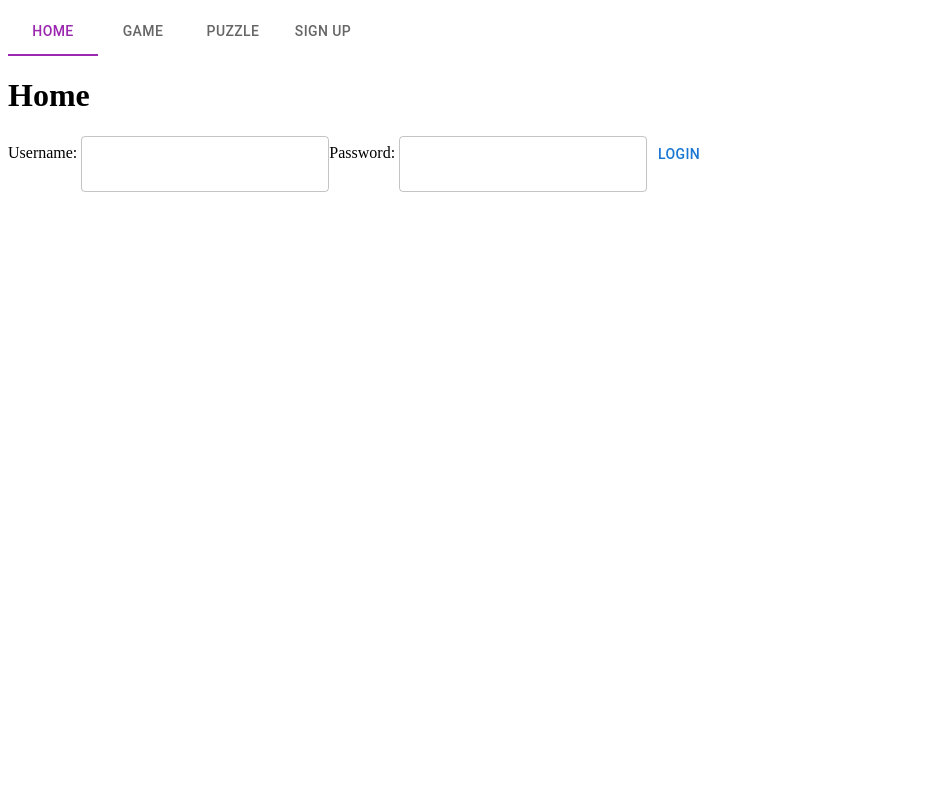
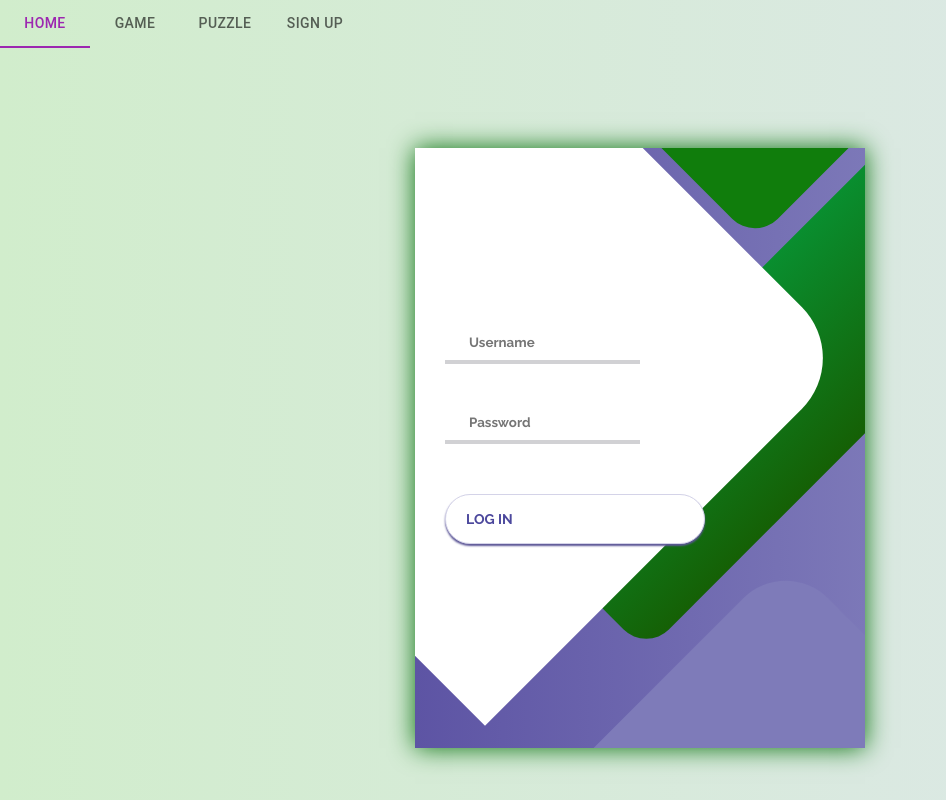
Before and after one commit to ioanstoica/HackITall2023, a React (Create React App) app in the folder frontend/: page /home in a window 1280 px wide. Shown: the top 800 px of the page, without its empty margins (0-946 px from the left). Built offline with nearby package versions, Linux system fonts and the light colour scheme.

Commit message:
add frontend

```diff
--- a/frontend/package.json
+++ b/frontend/package.json
@@ -3,6 +3,7 @@
   "version": "0.1.0",
   "private": true,
   "dependencies": {
+    "@chatscope/chat-ui-kit-react": "^1.10.1",
     "@emotion/react": "^11.10.6",
     "@emotion/styled": "^11.10.6",
     "@mui/material": "^5.11.16",
--- a/frontend/src/App.tsx
+++ b/frontend/src/App.tsx
@@ -9,6 +9,8 @@ import { SignUp } from "./views/signUp";
 function App() {
   const [isLoaded, setIsLoaded] = useState(false);
   const [userId, setUserId] = useState(0);
+
+  const [gameObj, setGameObj] = React.useState({ id: 0, fen: "" });
 
   console.log(">>>App.tsx: ", isLoaded);
   return (
@@ -25,6 +27,8 @@ function App() {
                   setIsLoaded={setIsLoaded}
                   userId={userId}
                   setUserId={setUserId}
+                  gameObj={gameObj}
+                  setGameObj={setGameObj}
                 />
               }
             />
@@ -36,10 +40,12 @@ function App() {
                   setIsLoaded={setIsLoaded}
                   userId={userId}
                   setUserId={setUserId}
+                  gameObj={gameObj}
+                  setGameObj={setGameObj}
                 />
               }
             />
-            <Route path="/game" element={<Game />} />
+            <Route path="/game" element={<Game gameObj={gameObj}/>} />
             <Route path="/puzzle" element={<Puzzle />} />
             {!isLoaded && <Route path="/signup" element={<SignUp />} />}
           </Routes>
--- /dev/null
+++ b/frontend/src/components/login.css
@@ -0,0 +1,178 @@
+@import url('https://fonts.googleapis.com/css?family=Raleway:400,700');
+
+* {
+	box-sizing: border-box;
+	margin: 0;
+	padding: 0;
+	font-family: Raleway, sans-serif;
+}
+
+body {
+	background: linear-gradient(90deg, #d1edcc, #dee7ea);
+}
+
+.container {
+	display: flex;
+	align-items: center;
+	justify-content: center;
+	min-height: 100vh;
+}
+
+.screen {
+	background: linear-gradient(90deg, #5D54A4, #7C78B8);
+	position: relative;
+	height: 600px;
+	width: 450px;
+	box-shadow: 0px 0px 24px #08710d;
+}
+
+.screen__content {
+	z-index: 1;
+	position: relative;
+	height: 100%;
+}
+
+.screen__background {
+	position: absolute;
+	top: 0;
+	left: 0;
+	right: 0;
+	bottom: 0;
+	z-index: 0;
+	-webkit-clip-path: inset(0 0 0 0);
+	clip-path: inset(0 0 0 0);
+}
+
+.screen__background__shape {
+	transform: rotate(45deg);
+	position: absolute;
+}
+
+.screen__background__shape1 {
+	height: 520px;
+	width: 520px;
+	background: #FFF;
+	top: -50px;
+	right: 120px;
+	border-radius: 0 72px 0 0;
+}
+
+.screen__background__shape2 {
+	height: 220px;
+	width: 220px;
+	background: #107d0c;
+	top: -172px;
+	right: 0;
+	border-radius: 32px;
+}
+
+.screen__background__shape3 {
+	height: 540px;
+	width: 190px;
+	background: linear-gradient(270deg, #156005, #098e2f);
+	top: -24px;
+	right: 0;
+	border-radius: 32px;
+}
+
+.screen__background__shape4 {
+	height: 400px;
+	width: 200px;
+	background: #7E7BB9;
+	top: 420px;
+	right: 50px;
+	border-radius: 60px;
+}
+
+.login {
+	width: 320px;
+	padding: 30px;
+	padding-top: 156px;
+}
+
+.login__field {
+	padding: 20px 0px;
+	position: relative;
+}
+
+.login__icon {
+	position: absolute;
+	top: 30px;
+	color: #7875B5;
+}
+
+.login__input {
+	border: none;
+	border-bottom: 4px solid #D1D1D4;
+	background: none;
+	padding: 10px;
+	padding-left: 24px;
+	font-weight: 700;
+	width: 75%;
+	transition: .2s;
+}
+
+.login__input:active,
+.login__input:focus,
+.login__input:hover {
+	outline: none;
+	border-bottom-color: #6A679E;
+}
+
+.login__submit {
+	background: #fff;
+	font-size: 14px;
+	margin-top: 30px;
+	padding: 16px 20px;
+	border-radius: 26px;
+	border: 1px solid #D4D3E8;
+	text-transform: uppercase;
+	font-weight: 700;
+	display: flex;
+	align-items: center;
+	width: 100%;
+	color: #4C489D;
+	box-shadow: 0px 2px 2px #5C5696;
+	cursor: pointer;
+	transition: .2s;
+}
+
+.login__submit:active,
+.login__submit:focus,
+.login__submit:hover {
+	border-color: #6A679E;
+	outline: none;
+}
+
+.button__icon {
+	font-size: 24px;
+	margin-left: auto;
+	color: #7875B5;
+}
+
+.social-login {
+	position: absolute;
+	height: 140px;
+	width: 160px;
+	text-align: center;
+	bottom: 0px;
+	right: 0px;
+	color: #fff;
+}
+
+.social-icons {
+	display: flex;
+	align-items: center;
+	justify-content: center;
+}
+
+.social-login__icon {
+	padding: 20px 10px;
+	color: #fff;
+	text-decoration: none;
+	text-shadow: 0px 0px 8px #7875B5;
+}
+
+.social-login__icon:hover {
+	transform: scale(1.5);
+}
--- a/frontend/src/components/login.tsx
+++ b/frontend/src/components/login.tsx
@@ -1,11 +1,16 @@
 import React, { useState, useEffect } from "react";
 import { Button, TextField } from "@mui/material";
+import "./login.css";
 import axios from "axios";
 
 export const Login = ({ setIsLoaded, setUserId }: any) => {
   const [username, setUsername] = useState("");
   const [password, setPassword] = useState("");
   const [buttonPressed, setButtonPressed] = useState(false);
+
+  console.log(">>>Username: ", username);
+
+  console.log("setIsLoaded: ", setIsLoaded);
 
   const handleUsernameChange = (event: any) => {
     event.preventDefault();
@@ -19,7 +24,8 @@ export const Login = ({ setIsLoaded, setUserId }: any) => {
     setPassword(event.target.value);
   };
 
-  const handleClick = () => {
+  const handleClick = (event:any) => {
+    event.preventDefault();
     console.log(">>>Username: ", username);
     console.log(">>>Password: ", password);
     setButtonPressed(true);
@@ -27,6 +33,8 @@ export const Login = ({ setIsLoaded, setUserId }: any) => {
 
   useEffect(() => {
     if (buttonPressed) {
+      console.log(">>>>>>>>HERE");
+
       axios
         .post(`http://localhost:8080/api/users/login/${username}`, { password })
         .then((response) => {
@@ -41,10 +49,56 @@ export const Login = ({ setIsLoaded, setUserId }: any) => {
     }
   });
   return (
-    <div>
-      Username: <TextField onChange={handleUsernameChange} id="username" />
-      Password: <TextField onChange={handlePasswordChange} id="password" />
-      <Button onClick={handleClick}>Login</Button>
+    // <div className="login">
+    //   <TextField
+    //     className="username"
+    //     onChange={handleUsernameChange}
+    //     label="Username"
+    //     id="username"
+    //   />
+    //   <TextField
+    //     className="password"
+    //     onChange={handlePasswordChange}
+    //     label="Password"
+    //     id="password"
+    //   />
+    //   <Button onClick={handleClick}>Login</Button>
+    // </div>
+    <div className="container">
+      <div className="screen">
+        <div className="screen__content">
+          <form className="login">
+            <div className="login__field">
+              <i className="login__icon fas fa-user"></i>
+              <input
+                onChange={handleUsernameChange}
+                type="text"
+                className="login__input"
+                placeholder="Username"
+              />
+            </div>
+            <div className="login__field">
+              <i className="login__icon fas fa-lock"></i>
+              <input
+                onChange={handlePasswordChange}
+                type="password"
+                className="login__input"
+                placeholder="Password"
+              />
+            </div>
+            <button onClick={handleClick} className="button login__submit">
+              <span className="button__text">Log In</span>
+              <i className="button__icon fas fa-chevron-right"></i>
+            </button>
+          </form>
+        </div>
+        <div className="screen__background">
+          <span className="screen__background__shape screen__background__shape4"></span>
+          <span className="screen__background__shape screen__background__shape3"></span>
+          <span className="screen__background__shape screen__background__shape2"></span>
+          <span className="screen__background__shape screen__background__shape1"></span>
+        </div>
+      </div>
     </div>
   );
 };
--- a/frontend/src/components/selectGame.tsx
+++ b/frontend/src/components/selectGame.tsx
@@ -1,12 +1,29 @@
 import { Box, FormControl, InputLabel, MenuItem, Select } from "@mui/material";
 import { useEffect, useState } from "react";
+import { Navigate, useNavigate } from "react-router-dom";
 import axios from "axios";
 
-export const SelectGame = ({ userId }: any) => {
-  const [games, setGames] = useState([{ id: 0, data: "" }]);
+export const SelectGame = ({ userId, setGameObj }: any) => {
+  const [games, setGames] = useState([
+    { id: 0, id_juc_1: 0, id_juc_2: 0, data: "", fen: "" },
+  ]);
+  const [selectedGame, setSelectedGame] = useState({ id: 0, fen: "" });
+
+  const [gameFound, setGameFound] = useState(false);
+
+  const navigate = useNavigate();
 
   const handleChange = (event: any) => {
-    console.log(event.target.value);
+    console.log(">>>VALUE: ", event.target.value);
+    setSelectedGame(event.target.value);
+    for (let game of games) {
+      if (game.id === event.target.value) {
+        setGameObj({ id: game.id, fen: game.fen });
+        console.log(">>>>>>>>>>Object: ", { id: game.id, fen: game.fen });
+        setGameFound(true);
+        break;
+      }
+    }
   };
 
   useEffect(() => {
@@ -20,13 +37,16 @@ export const SelectGame = ({ userId }: any) => {
       .catch((error) => {
         console.log(error);
       });
-  });
+  }, [userId]);
+
+  if (gameFound) return <Navigate to="/game" />;
+
   return (
     <Box sx={{ minWidth: 120 }}>
       <FormControl fullWidth>
-        <InputLabel id="demo-simple-select-label">Age</InputLabel>
+        <InputLabel id="demo-simple-select-label">Game</InputLabel>
         <Select
-          //   value={}
+          value={selectedGame}
           label="Choose Game"
           onChange={handleChange}
         >
--- a/frontend/src/views/game.tsx
+++ b/frontend/src/views/game.tsx
@@ -1,12 +1,15 @@
 import React from "react";
 import Iframe from "react-iframe";
-export const Game = () => {
+export const Game = ({ gameObj }: any) => {
+  console.log(
+    "http://localhost:80/&" + "id=" + gameObj.id + "&fen=" + gameObj.fen
+  );
   return (
     <Iframe
       width="100%"
       height="1000px"
       position="absolute"
-      url="http://localhost:80"
+      url={"http://localhost:80/&" + "id=" + gameObj.id + "&fen=" + gameObj.fen}
     />
   );
 };
--- a/frontend/src/views/home.tsx
+++ b/frontend/src/views/home.tsx
@@ -2,20 +2,33 @@ import React from "react";
 import { Login } from "../components/login";
 import { Button } from "@mui/material";
 import { SelectGame } from "../components/selectGame";
+import "./logout.css"
 
-export const Home = ({ isLoaded, setIsLoaded, userId, setUserId }: any) => {
-  const handleClick = () => {
+export const Home = ({
+  isLoaded,
+  setIsLoaded,
+  userId,
+  setUserId,
+  gameObj,
+  setGameObj,
+}: any) => {
+  const handleClick = (event:any) => {
+    event.preventDefault();
     setIsLoaded(false);
   };
   return (
     <div>
-      <h1>Home</h1>
       {!isLoaded ? (
         <Login setIsLoaded={setIsLoaded} setUserId={setUserId} />
       ) : (
         <div>
-          <Button onClick={handleClick}>Logout</Button>
-          <SelectGame userId={userId} />
+          {/* <Button onClick={handleClick}>Logout</Button> */}
+
+          <button onClick={handleClick} className="button logout__submit">
+            <span className="button__text">Log Out</span>
+            <i className="button__icon fas fa-chevron-right"></i>
+          </button>
+          <SelectGame setGameObj={setGameObj} userId={userId} />
         </div>
       )}
     </div>
--- /dev/null
+++ b/frontend/src/views/logout.css
@@ -0,0 +1,30 @@
+.logout__submit {
+	background: #fff;
+	font-size: 14px;
+	margin-top: 30px;
+	padding: 16px 20px;
+	border-radius: 26px;
+	border: 1px solid #D4D3E8;
+	text-transform: uppercase;
+	font-weight: 700;
+	display: flex;
+	align-items: center;
+	width: 100%;
+	color: #4C489D;
+	box-shadow: 0px 2px 2px #5C5696;
+	cursor: pointer;
+	transition: .2s;
+}
+
+.logout__submit:active,
+.logout__submit:focus,
+.logout__submit:hover {
+	border-color: #6A679E;
+	outline: none;
+}
+
+.button__icon {
+	font-size: 24px;
+	margin-left: auto;
+	color: #7875B5;
+}
```
Also changed, not shown: 1 other file (tests, documents, lock files or other folders).
